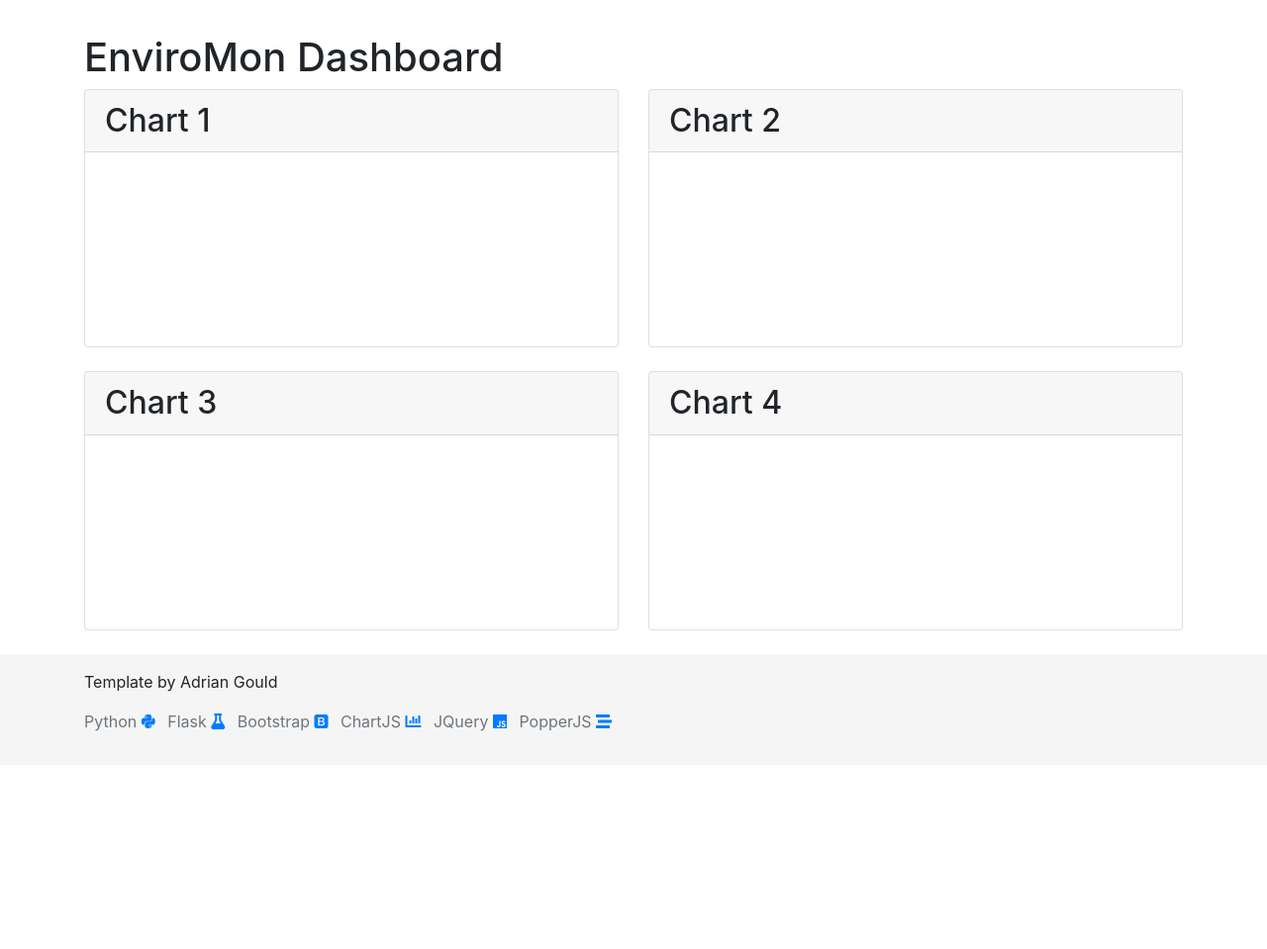
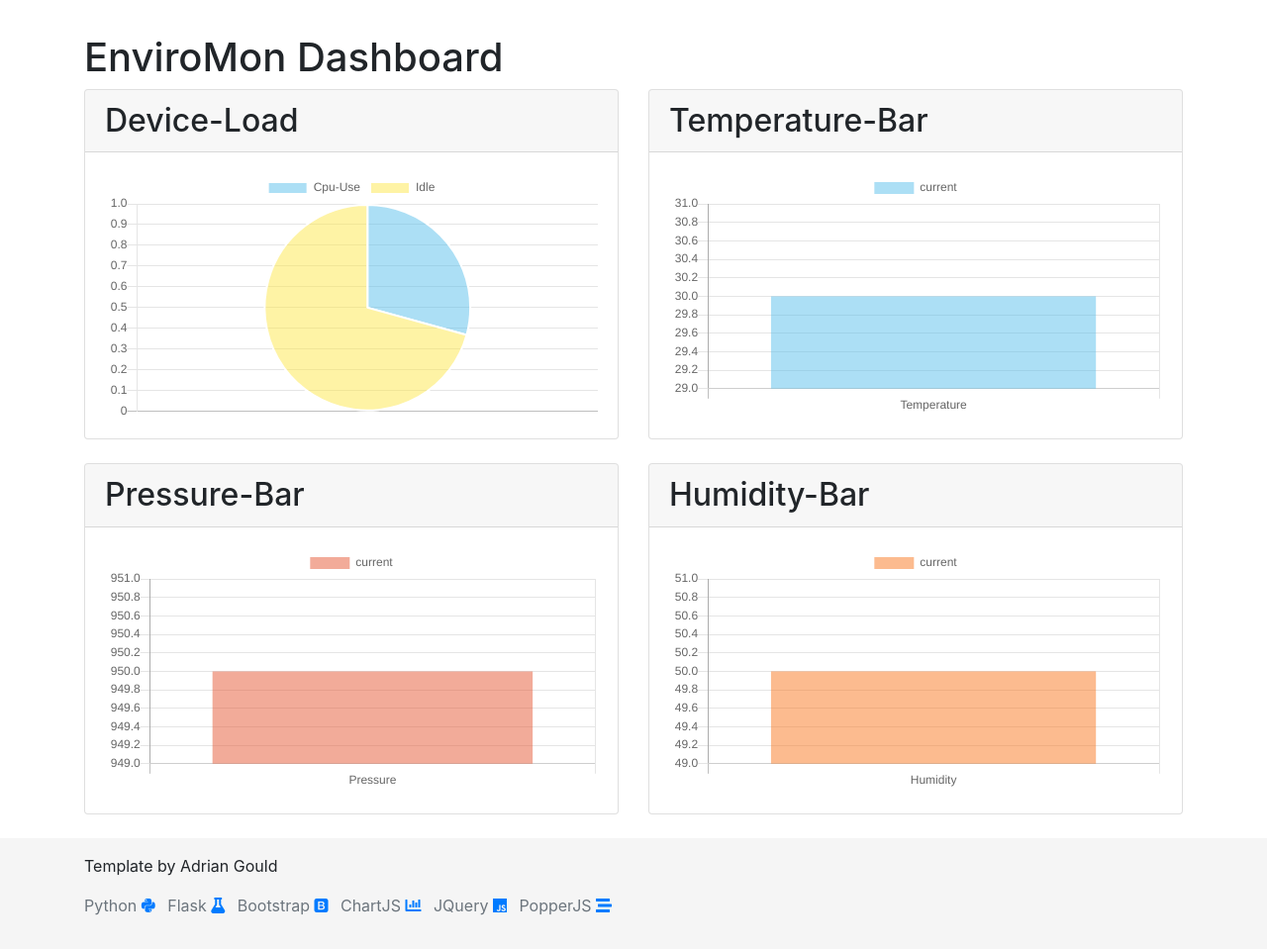
Before and after one commit to VusheshDookheea/Task3, a Flask app: page / in a window 1280 px wide. Shown: the part 56-1015 px from the top of the page at 99% size. Before the commit the page ends 795 px from the top, so only its background shows below. Run offline with Flask 2, Linux system fonts and the light colour scheme; a map, chart or similar area stays blank; some libraries are stand-ins or nearby versions.

Commit message:
feature/dashboard: Starter code for Dashboard

```diff
--- /dev/null
+++ b/dashboard/static/js/device-load.js
@@ -0,0 +1,26 @@
+var ctx = document.getElementById('deviceload');
+var myChart = new Chart(ctx, {
+    type: 'pie',
+    data: {
+        labels: ['Cpu-Use','Idle'],
+        datasets: [{
+            label: 'current',
+            data: [12,29],
+            backgroundColor: [
+                'rgba(91, 192, 235, 0.5)',
+                'rgba(253, 231, 76, 0.5)',
+
+            ],
+        }]
+    },
+    options: {
+        scales: {
+            yAxes: [{
+                ticks: {
+                    beginAtZero: false
+                }
+            }]
+        }
+    }
+
+});
--- /dev/null
+++ b/dashboard/static/js/humidity.js
@@ -0,0 +1,23 @@
+var ctx = document.getElementById('humidity')
+var myChart = new Chart(ctx, {
+    type: 'bar',
+    data: {
+        labels: ['Humidity'],
+        datasets: [{
+            label: 'current',
+            data: [50],
+            backgroundColor: [
+                'rgba(250, 121, 33, 0.5)',
+            ],
+        }]
+    },
+    options: {
+        scales: {
+            yAxes: [{
+                ticks: {
+                    beginAtZero: false
+                }
+            }]
+        }
+    }
+});
--- /dev/null
+++ b/dashboard/static/js/pressure.js
@@ -0,0 +1,23 @@
+var ctx = document.getElementById('pressure')
+var myChart = new Chart(ctx, {
+    type: 'bar',
+    data: {
+        labels: ['Pressure'],
+        datasets: [{
+            label: 'current',
+            data: [950],
+            backgroundColor: [
+                'rgba(229, 89, 52, 0.5)',
+            ],
+        }]
+    },
+    options: {
+        scales: {
+            yAxes: [{
+                ticks: {
+                    beginAtZero: false
+                }
+            }]
+        }
+    }
+});
--- /dev/null
+++ b/dashboard/static/js/temp.js
@@ -0,0 +1,14 @@
+var ctx = document.getElementById('temperature')
+var myChart = new Chart(ctx, {
+    type: 'bar',
+    data: {
+        labels: ['Temperature'],
+        datasets: [{
+            label: 'current',
+            data: [30],
+            backgroundColor: [
+                'rgba(91, 192, 235, 0.5)',
+            ],
+        }]
+    },
+});
--- a/dashboard/templates/base.html
+++ b/dashboard/templates/base.html
@@ -12,6 +12,8 @@
           href="/static/vendor/fontawesome-free/css/fa.all.min.css"
           crossorigin="anonymous">
     <link rel="stylesheet" href="/static/css/app.css"
+          crossorigin="anonymous">
+    <link rel="stylesheet" href="/static/vendor/chartjs/css/Chart.css"
           crossorigin="anonymous">
 
     {% block page_css %}{% endblock %}
@@ -36,6 +38,17 @@
         crossorigin="anonymous"></script>
 <script src="/static/vendor/bootstrap/js/bootstrap.min.js"
         crossorigin="anonymous"></script>
+<script src="/static/vendor/chartjs/js/Chart.js"
+        crossorigin="anonymous"></script>
+<script src="/static/js/device-load.js"
+        crossorigin="anonymous"></script>
+<script src="/static/js/temp.js"
+        crossorigin="anonymous"></script>
+<script src="/static/js/pressure.js"
+        crossorigin="anonymous"></script>
+<script src="/static/js/humidity.js"
+        crossorigin="anonymous"></script>
+
 
 {% block page_scripts %}{% endblock %}
 
--- a/dashboard/templates/index.html
+++ b/dashboard/templates/index.html
@@ -12,30 +12,30 @@ Home
 
 <div class="card-deck pb-4 mt-1">
     <div class="card">
-        <h2 class="card-header">Chart 1</h2>
+        <h2 class="card-header">Device-Load</h2>
         <div class="card-body">
-            <canvas id="CPU-Chart"></canvas>
+            <canvas id="deviceload"></canvas>
         </div>
     </div>
     <div class="card">
-        <h2 class="card-header">Chart 2</h2>
+        <h2 class="card-header">Temperature-Bar</h2>
         <div class="card-body">
-            <canvas id="CCC-Chart"></canvas>
+            <canvas id="temperature"></canvas>
         </div>
     </div>
 </div>
 <div class="card-deck pb-4">
     <div class="card">
-        <h2 class="card-header">Chart 3</h2>
+        <h2 class="card-header">Pressure-Bar</h2>
         <div class="card-body">
-            <canvas id="BBB-Chart"></canvas>
+            <canvas id="pressure"></canvas>
         </div>
     </div>
 
     <div class="card">
-        <h2 class="card-header">Chart 4</h2>
+        <h2 class="card-header">Humidity-Bar</h2>
         <div class="card-body">
-            <canvas id="AAA-Chart"></canvas>
+            <canvas id="humidity"></canvas>
         </div>
     </div>
 </div>
```
